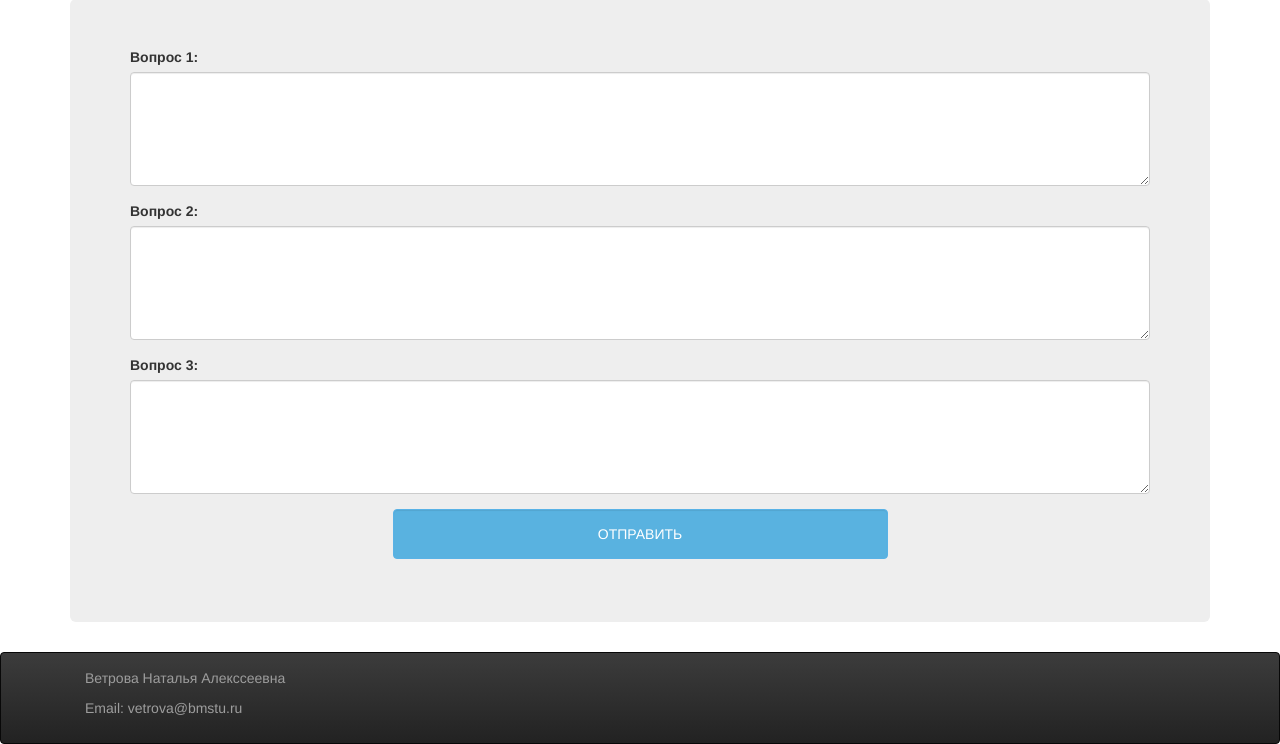
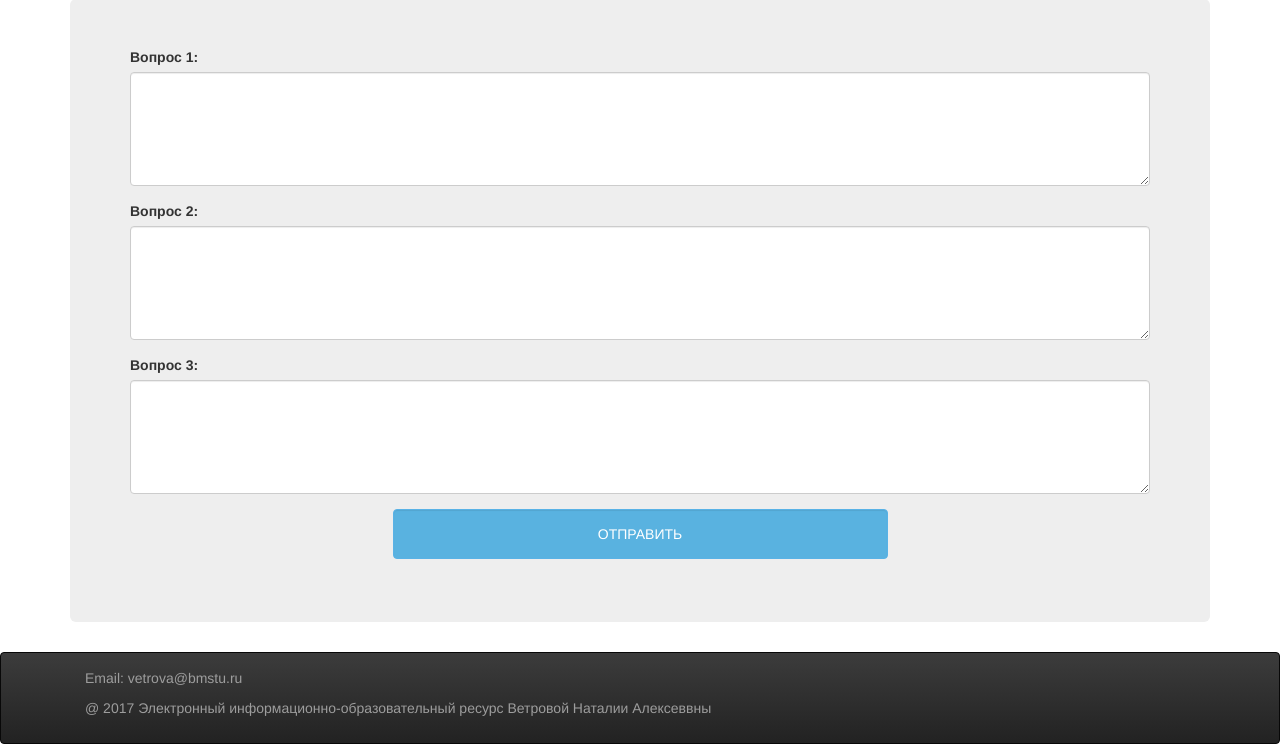
Before and after one commit to CorpuscleWind/rl6-learning, a Django app: template learning/templates/discipline/discipline.html in a window 1280 px wide. Shown: the part 204-948 px from the top of the page. Run offline with Django 3.2, Linux system fonts and the light colour scheme; the template is opened without the code that fills it, so the values that code supplies are empty; parts of the project's set-up code (start-up, migrations or seed data) failed here and were passed over; some libraries are stand-ins or nearby versions.

Commit message:
input test, name on first page

```diff
--- a/core/templates/base/main.html
+++ b/core/templates/base/main.html
@@ -49,8 +49,8 @@
 <div class="navbar navbar-inverse footer">
     <div class="container">
         <div class="navbar-text pull=left">
-            <p>Ветрова Наталья Алекссеевна</p>
             <p>Email: vetrova@bmstu.ru</p>
+            <p>@ 2017 Электронный информационно-образовательный ресурс Ветровой Наталии Алексеввны</p>
         </div>
     </div>
 </div>
```
